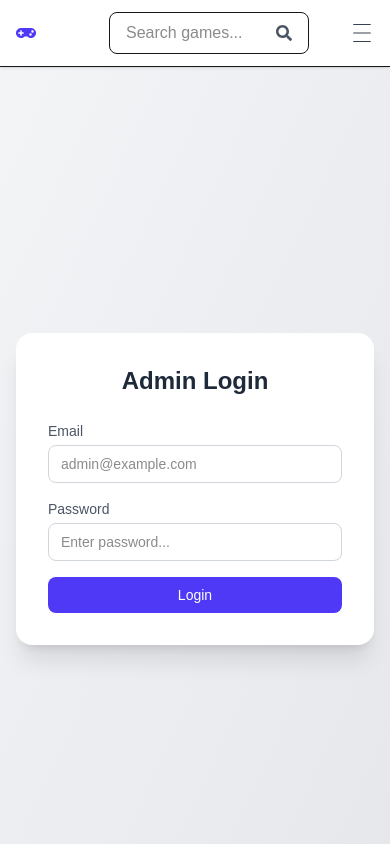
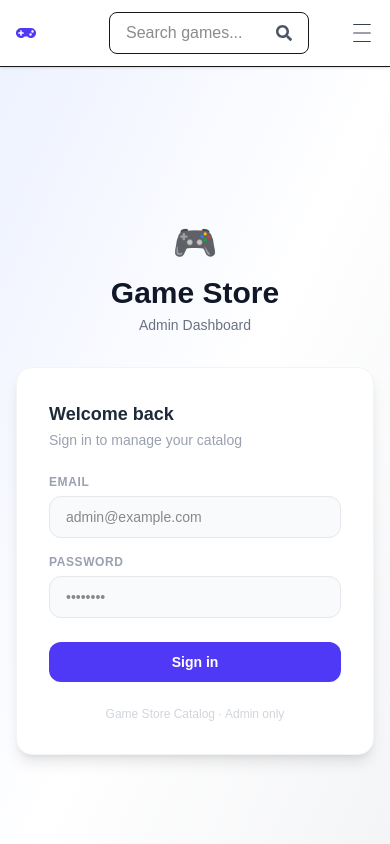
Before and after one commit to DaniloK-SS/Game-Store-Catalog, a Next.js app in the folder frontend/: page /admin/login in a window 390 px wide. Shown: the top 844 px of the page. Built offline with nearby package versions, Linux system fonts and the light colour scheme.

Commit message:
feat:UI improvments-filter panel,admin login,admin responsive

```diff
--- a/frontend/app/admin/login/page.tsx
+++ b/frontend/app/admin/login/page.tsx
@@ -26,64 +26,78 @@ export default function AdminLoginPage() {
       localStorage.setItem('token', data.token)
       router.replace('/admin/games')
     } else {
-      setError(data.message || 'Pogrešni podaci')
+      setError(data.message || 'Try again')
     }
 
     setLoading(false)
   }
 
   return (
-    <div className="min-h-screen flex items-center justify-center bg-gradient-to-br from-gray-100 to-gray-200 px-4">
+    <div className="min-h-screen flex items-center justify-center bg-linear-to-br from-indigo-50 via-white to-gray-100 px-4">
 
-      <div className="w-full max-w-md bg-white rounded-2xl shadow-xl p-8 transition duration-300 hover:shadow-2xl">
+      <div className="w-full max-w-md">
 
-        <h1 className="text-2xl font-bold text-gray-800 mb-6 text-center">
-          Admin Login
-        </h1>
+        <div className="text-center mb-8">
+          <div className="text-4xl mb-3">🎮</div>
+          <h1 className="text-3xl font-bold text-gray-900">Game Store</h1>
+          <p className="text-gray-500 text-sm mt-1">Admin Dashboard</p>
+        </div>
 
-        <div className="mb-4">
-          <label className="block text-sm text-gray-600 mb-1">Email</label>
+        <div className="bg-white rounded-2xl shadow-lg border border-gray-100 p-8">
+
+          <div className="mb-6">
+            <h2 className="text-lg font-semibold text-gray-800">Welcome back</h2>
+            <p className="text-sm text-gray-400 mt-0.5">Sign in to manage your catalog</p>
+          </div>
+
+          <div className="space-y-4">
+            <div>
+              <label className="block text-xs font-semibold uppercase tracking-wider text-gray-400 mb-1.5">
+                Email
+              </label>
               <input
                 type="email"
                 placeholder="admin@example.com"
                 value={email}
                 onChange={(e) => setEmail(e.target.value)}
-            className="w-full border border-gray-300 rounded-lg px-3 py-2 text-sm
-            focus:outline-none focus:ring-2 focus:ring-indigo-500 focus:border-indigo-500
-            transition duration-200"
+                className="w-full border border-gray-200 rounded-xl px-4 py-2.5 text-sm focus:outline-none focus:ring-2 focus:ring-indigo-500 focus:border-indigo-500 transition duration-200 bg-gray-50"
               />
             </div>
 
-        <div className="mb-4">
-          <label className="block text-sm text-gray-600 mb-1">Password</label>
+            <div>
+              <label className="block text-xs font-semibold uppercase tracking-wider text-gray-400 mb-1.5">
+                Password
+              </label>
               <input
                 type="password"
-            placeholder="Enter password..."
+                placeholder="••••••••"
                 value={password}
                 onChange={(e) => setPassword(e.target.value)}
                 onKeyDown={(e) => e.key === 'Enter' && handleLogin()}
-            className="w-full border border-gray-300 rounded-lg px-3 py-2 text-sm
-            focus:outline-none focus:ring-2 focus:ring-indigo-500 focus:border-indigo-500
-            transition duration-200"
+                className="w-full border border-gray-200 rounded-xl px-4 py-2.5 text-sm focus:outline-none focus:ring-2 focus:ring-indigo-500 focus:border-indigo-500 transition duration-200 bg-gray-50"
               />
+            </div>
           </div>
 
           {error && (
-          <p className="text-red-500 text-sm mb-3 text-center animate-pulse">
-            {error}
-          </p>
+            <div className="mt-4 px-4 py-3 bg-red-50 border border-red-100 rounded-xl">
+              <p className="text-red-500 text-sm text-center">{error}</p>
+            </div>
           )}
 
           <button
             onClick={handleLogin}
             disabled={loading}
-          className="w-full bg-indigo-600 text-white py-2 rounded-lg text-sm font-medium
-          hover:bg-indigo-700 active:scale-95 transition duration-200
-          disabled:opacity-50 disabled:cursor-not-allowed"
+            className="w-full mt-6 bg-indigo-600 text-white py-2.5 rounded-xl text-sm font-semibold hover:bg-indigo-700 active:scale-95 transition duration-200 disabled:opacity-50 disabled:cursor-not-allowed"
           >
-          {loading ? 'Logging in...' : 'Login'}
+            {loading ? 'Signing in...' : 'Sign in '}
           </button>
 
+          <p className="text-center text-xs text-gray-300 mt-6">
+            Game Store Catalog · Admin only
+          </p>
+
+        </div>
       </div>
 
     </div>
--- a/frontend/components/FilterPanel.tsx
+++ b/frontend/components/FilterPanel.tsx
@@ -23,6 +23,8 @@ export default function FilterPanel({
   sort,
   setSort,
 }: Props) {
+  const isFiltered = platform || genre || inStock || sort
+
   return (
     <div className="bg-white/80 backdrop-blur-md border border-gray-200 rounded-2xl p-5 shadow-lg space-y-5 transition hover:shadow-xl">
 
@@ -31,6 +33,7 @@ export default function FilterPanel({
       </h2>
 
       <SortSelect sort={sort} setSort={setSort} />
+
       <div>
         <p className="text-sm font-semibold text-gray-600">Platform</p>
         <select
@@ -61,27 +64,32 @@ export default function FilterPanel({
 
       <div>
         <p className="text-sm font-semibold text-gray-600">Stock</p>
-        <label className="flex items-center gap-3 mt-2 cursor-pointer group">
-          <input
-            type="checkbox"
-            checked={inStock}
-            onChange={(e) => setInStock(e.target.checked)}
-            className="w-4 h-4 accent-indigo-600 cursor-pointer"
-          />
+        <label className="flex items-center justify-between mt-2 cursor-pointer group">
           <span className="text-sm text-gray-700 group-hover:text-indigo-600 transition">
             In Stock Only
           </span>
+          <div
+            onClick={() => setInStock(!inStock)}
+            className={`w-10 h-5 rounded-full transition-colors duration-200 flex items-center px-0.5 ${
+              inStock ? "bg-indigo-600" : "bg-gray-200"
+            }`}
+          >
+            <div className={`w-4 h-4 rounded-full bg-white shadow transition-transform duration-200 ${
+              inStock ? "translate-x-5" : "translate-x-0"
+            }`} />
+          </div>
         </label>
       </div>
 
-      <button // clear
+      <button
         onClick={() => {
           setPlatform("")
           setGenre("")
           setInStock(false)
           setSort("")
         }}
-        className="w-full py-2 rounded-lg bg-gray-100 text-gray-700 font-medium hover:bg-indigo-600 hover:text-white transition duration-200"
+        disabled={!isFiltered}
+        className="w-full py-2 rounded-lg bg-gray-100 text-gray-700 font-medium hover:bg-indigo-600 hover:text-white transition duration-200 disabled:opacity-30 disabled:cursor-not-allowed disabled:hover:bg-gray-100 disabled:hover:text-gray-700"
       >
         Clear Filters
       </button>
--- a/frontend/components/GameCard.tsx
+++ b/frontend/components/GameCard.tsx
@@ -23,15 +23,21 @@ export default function GameCard({
   return (
     <Link
       href={`/games/${game.id}`}
-      className="border rounded-lg overflow-hidden shadow-sm
-                 hover:shadow-lg hover:-translate-y-1
-                 transition duration-200 cursor-pointer block"
+      className="group border rounded-xl overflow-hidden bg-white
+                 hover:shadow-xl hover:-translate-y-2
+                 hover:ring-2 hover:ring-indigo-500/40
+                 transition-all duration-300 cursor-pointer block"
     >
-      <div className="relative">
+      <div className="relative overflow-hidden">
         <img
           src={game.coverImage}
           alt={game.title}
-          className="w-full h-48 object-cover"/>
+          className="w-full h-48 object-cover
+                     group-hover:scale-110 transition duration-500"
+        />
+
+        <div className="absolute inset-0 bg-black/0 group-hover:bg-black/30 transition duration-300" />
+
         <button
           onClick={(e) => {
             e.preventDefault()
@@ -50,7 +56,8 @@ export default function GameCard({
               ? "bg-indigo-600/90 border-indigo-500 text-white shadow-indigo-500/30"
               : "bg-white/70 border-white/40 text-indigo-600 hover:bg-white"
             }
-          `}>
+          `}
+        >
           {inWishlist ? (
             <CiBookmarkRemove className="text-2xl drop-shadow-sm" />
           ) : (
@@ -58,17 +65,27 @@ export default function GameCard({
           )}
         </button>
       </div>
+
       <div className="p-4">
-        <h2 className="text-xl font-semibold">{game.title}</h2>
-        <p className="text-gray-500">{game.genre}</p>
-        <p className="text-gray-500">{game.platform}</p>
-        <p className="font-bold mt-2">${game.price}</p>
-        <p
-          className={`mt-2 text-sm font-medium
-          ${game.inStock ? "text-green-600" : "text-red-600"}`}
+        <h2 className="text-xl font-semibold group-hover:text-indigo-600 transition">
+          {game.title}
+        </h2>
+
+        <p className="text-gray-500 text-sm">{game.platform}</p>
+
+        <p className="font-bold mt-2 text-lg text-indigo-600">
+          ${game.price}
+        </p>
+
+        <p className={`mt-2 text-xs font-semibold px-2 py-1 rounded-full inline-block
+          ${game.inStock
+            ? "bg-green-100 text-green-700"
+            : "bg-red-100 text-red-600"
+          }`}
         >
           {game.inStock ? "In Stock" : "Out of Stock"}
         </p>
+
         <button
           onClick={(e) => {
             e.preventDefault();
@@ -78,12 +95,14 @@ export default function GameCard({
               onAddToWishlist(game.id)
             }
           }}
-          className={`mt-3 w-full items-center justify-center gap-2
-            py-2 rounded-md transition hidden md:flex
+          className={`mt-4 w-full flex items-center justify-center gap-2
+            py-2 rounded-md transition-all duration-200
+            hover:scale-[1.02] active:scale-95
             ${inWishlist
               ? "bg-gray-600 text-white hover:bg-gray-700"
               : "bg-indigo-600 text-white hover:bg-indigo-700"
-            }`}>
+            }`}
+        >
           <MdPlaylistAddCheck />
           {inWishlist ? "Remove from Wishlist" : "Add to Wishlist"}
         </button>
```
Also changed, not shown: frontend/app/admin/games/page.tsx (+41 -25 lines). Lines whose indentation alone changed are shown as unchanged.
